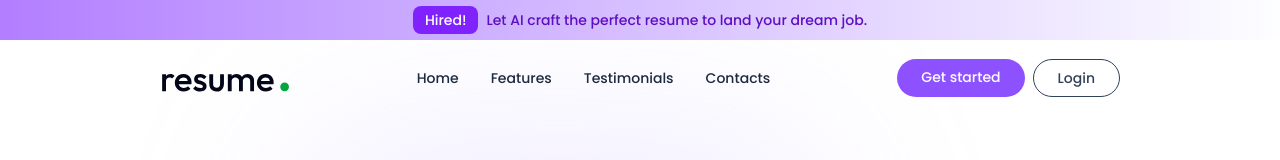
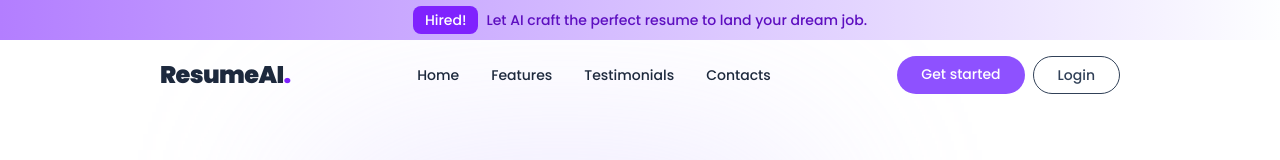
Before and after one commit to iamAditya-Pandey/ResumeAI---Build-Your-Resume-in-Minutes-with-AI, a React (Vite) app in the folder client/: page / in a window 1280 px wide. Shown: the top 160 px of the page. Built offline with nearby package versions, Linux system fonts and the light colour scheme; no server answers.

Commit message:
Replaced logo with text and removed all prebuiltui redirects

```diff
--- a/client/src/components/Navbar.jsx
+++ b/client/src/components/Navbar.jsx
@@ -23,13 +23,18 @@ const Navbar = () => {
         dispatch(logout())
     }
 
-
   return (
     <div className='shadow bg-white'>
       <nav className='flex items-center justify-between max-w-7xl mx-auto px-4 py-3.5 text-slate-800 transition-all'>
+
+        {/* Clean link that ONLY goes to your home screen */}
         <Link to='/'>
-            <img src="/logo.svg" alt="logo" className="h-11 w-auto" />
+            {/* Pure text logo - bypasses the SVG file completely so it cannot be cached or hijacked */}
+            <div className="text-2xl font-black tracking-tight text-slate-800">
+              ResumeAI<span className="text-violet-600">.</span>
+            </div>
         </Link>
+
         <div className='flex items-center gap-4 text-sm'>
             <p className='max-sm:hidden'>Hi, {user?.name}</p>
             <button onClick={logoutUser} className='bg-white hover:bg-slate-50 border border-gray-300 px-7 py-1.5 rounded-full active:scale-95 transition-all'>Logout</button>
--- a/client/src/components/home/CallToAction.jsx
+++ b/client/src/components/home/CallToAction.jsx
@@ -1,14 +1,17 @@
 import React from 'react'
+import { Link } from 'react-router-dom'
 
 const CallToAction = () => {
   return (
     <div id='cta' className='border-y border-dashed border-slate-200 w-full max-w-5xl mx-auto px-10 sm:px-16 mt-28'>
             <div className="flex flex-col md:flex-row text-center md:text-left items-center justify-between gap-8 px-3 md:px-10 border-x border-dashed border-slate-200 py-16 sm:py-20 -mt-10 -mb-10 w-full">
                 <p className="text-xl font-medium max-w-md text-slate-800">Build a Professional Resume That Helps You Stand Out and Get Hired</p>
-                <a href="https://prebuiltui.com" className="flex items-center gap-2 rounded py-3 px-8 bg-violet-600 hover:bg-violet-700 transition text-white">
+
+                {/* Cleaned link that goes to your dashboard! */}
+                <Link to="/app" className="flex items-center gap-2 rounded py-3 px-8 bg-violet-600 hover:bg-violet-700 transition text-white">
                     <span>Get Started</span>
                     <svg xmlns="http://www.w3.org/2000/svg" width="24" height="24" viewBox="0 0 24 24" fill="none" stroke="currentColor" strokeWidth="2" strokeLinecap="round" strokeLinejoin="round" className="size-4.5"><path d="M5 12h14"/><path d="m12 5 7 7-7 7"/></svg>
-                </a>
+                </Link>
             </div>
         </div>
   )
--- a/client/src/components/home/Hero.jsx
+++ b/client/src/components/home/Hero.jsx
@@ -1,4 +1,4 @@
-/**
+/*
  * @project ResumeAI
  * @file Hero.jsx
  * @author Aditya Pandey
@@ -29,9 +29,13 @@ const Hero = () => {
             <div className="min-h-screen pb-20 font-outfit">
                 {/* Navbar */}
                 <nav className="z-50 flex items-center justify-between w-full py-4 px-6 md:px-16 lg:px-24 xl:px-40 text-sm">
-                    <a href="https://prebuiltui.com">
-                        <img src="/logo.svg" alt="logo" className="h-11 w-auto"/>
-                    </a>
+
+                    {/* Cleaned Logo Link */}
+                    <Link to='/'>
+                        <div className="text-2xl font-black tracking-tight text-slate-800">
+                          ResumeAI<span className="text-violet-600">.</span>
+                        </div>
+                    </Link>
 
                     <div className="hidden md:flex items-center gap-8 transition duration-500 text-slate-800">
                         <a href="#" className="hover:text-violet-600 transition font-medium">Home</a>
@@ -115,7 +119,7 @@ const Hero = () => {
                         </button>
                     </div>
 
-                    {/*Increased size, distinct font, slight letter spacing */}
+                    {/*Trusted by professionals*/}
                     <p className="py-6 text-slate-700 mt-14 font-semibold text-xl md:text-2xl tracking-wide font-montserrat">
                         Trusted by professionals at top companies:
                     </p>
```
Also changed, not shown: client/public/logo.svg.
